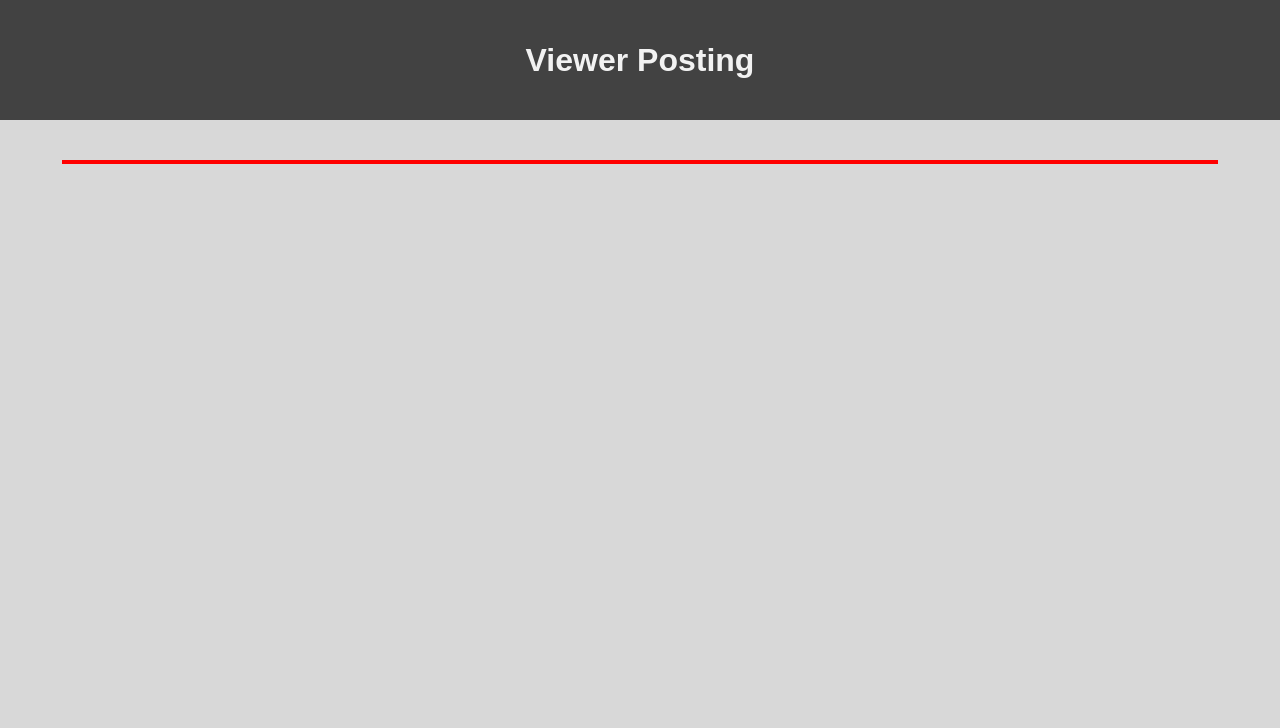
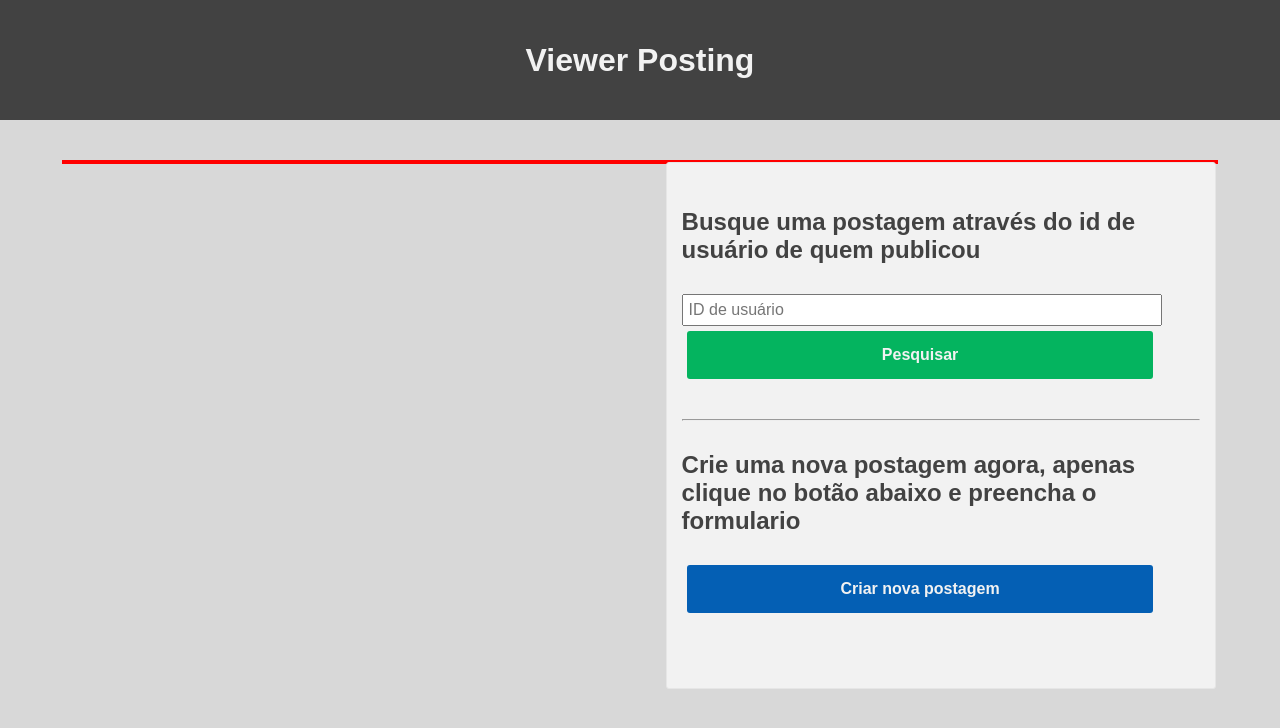
Before and after one commit to luanfv/viewer-posting, a React (Create React App) app in the folder viewer-posting-react/: page / in a window 1280 px wide. Shown: the top 728 px of the page. Built offline with nearby package versions, Linux system fonts and the light colour scheme.

Commit message:
Sub-Menu

```diff
--- /dev/null
+++ b/viewer-posting-react/src/components/Main/SubMenu/index.jsx
@@ -0,0 +1,17 @@
+import React, {Component} from 'react'
+import './style.css'
+
+export default class SubMenu extends Component {
+    render() {
+        return (
+            <div id='subMenu'>
+                <h2>Busque uma postagem através do id de usuário de quem publicou</h2>
+                <input className='search' placeholder='ID de usuário'></input>
+                <button className='searchStart'>Pesquisar</button>
+                <hr />
+                <h2>Crie uma nova postagem agora, apenas clique no botão abaixo e preencha o formulario</h2>
+                <button className='createPosting'>Criar nova postagem</button>
+            </div>
+        )
+    }
+}
--- /dev/null
+++ b/viewer-posting-react/src/components/Main/SubMenu/style.css
@@ -0,0 +1,55 @@
+#subMenu {
+    float: right;
+    width: 45%;
+
+    background-color: #F2F2F2;
+    color: #424242;
+    border: solid 1px #E6E6E6;
+    border-radius: 3px;
+
+    padding: 15px;
+}
+
+h2 {
+    margin: 30px 0px;
+}
+
+.search, .searchStart, .createPosting {
+    width: 90%;
+    margin: auto;
+    padding: 5px;
+    font-size: 1em;
+}
+
+.searchStart, .createPosting {
+    padding: 15px;
+    margin-left: 1%;
+    margin-bottom: 40px;
+    font-weight: 800;
+}
+
+.searchStart {
+    margin-top: 5px;
+    border: none;
+    background-color: #04B45F;
+    border-radius: 3px;
+    color: #F2F2F2;
+}
+
+.searchStart:hover {
+    background-color: #088A4B;
+    cursor: pointer;
+}
+
+.createPosting {
+    margin-bottom: 60px;
+    border: none;
+    background-color: #045FB4;
+    border-radius: 3px;
+    color: #F2F2F2;
+}
+
+.createPosting:hover {
+    background-color: #084B8A;
+    cursor: pointer;
+}
--- a/viewer-posting-react/src/components/Main/index.jsx
+++ b/viewer-posting-react/src/components/Main/index.jsx
@@ -1,10 +1,12 @@
 import React, {Component} from 'react'
 import './style.css'
+import SubMenu from './SubMenu/index'
 
 export default class Main extends Component {
     render() {
         return (
             <main id='main'>
+                <SubMenu />
 
             </main>
         )
```
